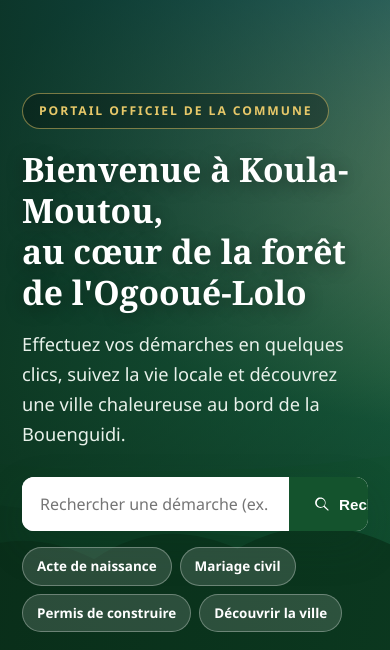
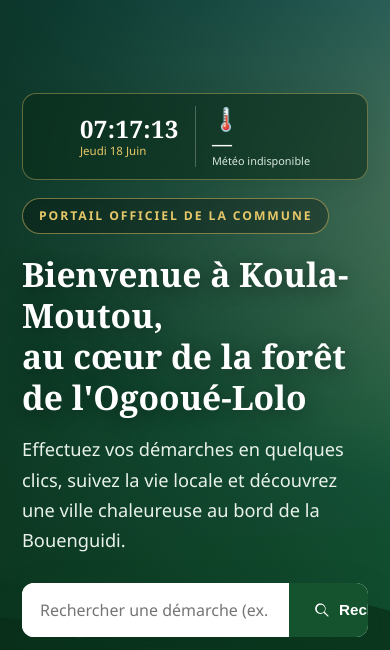
Before and after one commit to dataprocessing052006/site-koulamoutou, a plain HTML site: page index.html in a window 390 px wide. Shown: the part 154-804 px from the top of the page. Drawn offline with Linux system fonts and the light colour scheme; no server answers.

Commit message:
Ajout d'un widget météo et horloge sur la page d'accueil
- Horloge en temps réel au fuseau du Gabon (Africa/Libreville)
- Météo live de Koula-Moutou via API Open-Meteo (gratuite, sans clé),
  actualisée toutes les 15 min, avec repli si indisponible
- Widget en haut à droite du hero, responsive (centré sur mobile)

Co-Authored-By: Claude Fable 5 <noreply@anthropic.com>

```diff
--- a/css/style.css
+++ b/css/style.css
@@ -128,6 +128,27 @@ img { max-width: 100%; display: block; }
 .chips { margin-top: 16px; display: flex; flex-wrap: wrap; gap: 8px; }
 .chips a { font-size: 0.84rem; background: rgba(255,255,255,0.14); border: 1px solid rgba(255,255,255,0.3); padding: 7px 14px; border-radius: 30px; color: #fff; font-weight: 600; }
 .chips a:hover { background: rgba(255,255,255,0.26); color: #fff; }
+
+/* ====================== WIDGET MÉTÉO & HEURE ====================== */
+.widget-mh {
+  position: absolute; top: 22px; right: 22px; z-index: 3;
+  display: flex; align-items: center; gap: 16px;
+  background: rgba(8,40,22,0.55); backdrop-filter: blur(10px);
+  border: 1px solid rgba(231,200,105,0.4); border-radius: 14px;
+  padding: 12px 18px; color: #fff; box-shadow: var(--ombre);
+  max-width: calc(100% - 44px);
+}
+.widget-mh__heure { display: flex; flex-direction: column; line-height: 1.1; }
+.widget-mh__h { font-family: var(--police-titre); font-size: 1.5rem; font-weight: 700; font-variant-numeric: tabular-nums; letter-spacing: 0.02em; }
+.widget-mh__d { font-size: 0.72rem; color: var(--or-l); text-transform: capitalize; margin-top: 2px; }
+.widget-mh__sep { width: 1px; align-self: stretch; background: rgba(255,255,255,0.25); }
+.widget-mh__meteo { display: flex; flex-direction: column; line-height: 1.15; }
+.widget-mh__ico { font-size: 1.4rem; }
+.widget-mh__temp { font-family: var(--police-titre); font-size: 1.25rem; font-weight: 700; }
+.widget-mh__desc { font-size: 0.68rem; color: #d7e8de; max-width: 180px; }
+@media (max-width: 768px) {
+  .widget-mh { position: relative; top: auto; right: auto; margin: 0 22px 18px; justify-content: center; max-width: none; }
+}
 
 /* ====================== HÉROS PAGES INTERNES ====================== */
 .heros { position: relative; color: #fff; text-align: center; padding: 96px 0 104px; overflow: hidden;
--- a/index.html
+++ b/index.html
@@ -36,6 +36,21 @@
       </svg>
     </div>
     <div class="hero__veil"></div>
+
+    <!-- WIDGET MÉTÉO & HEURE -->
+    <aside class="widget-mh" id="widget-mh" aria-label="Météo et heure locale de Koula-Moutou">
+      <div class="widget-mh__heure">
+        <span class="widget-mh__h" id="mh-heure">--:--:--</span>
+        <span class="widget-mh__d" id="mh-date">Koula-Moutou</span>
+      </div>
+      <div class="widget-mh__sep"></div>
+      <div class="widget-mh__meteo" id="mh-meteo">
+        <span class="widget-mh__ico" id="mh-ico" aria-hidden="true">⛅</span>
+        <span class="widget-mh__temp" id="mh-temp">…</span>
+        <span class="widget-mh__desc" id="mh-desc">Chargement…</span>
+      </div>
+    </aside>
+
     <div class="wrap">
       <span class="tag">Portail officiel de la commune</span>
       <h1>Bienvenue à Koula-Moutou,<br>au cœur de la forêt de l'Ogooué-Lolo</h1>
@@ -193,5 +208,6 @@
 
   <script src="js/foret-ambiance.js"></script>
   <script src="js/composants.js"></script>
+  <script src="js/meteo-heure.js" defer></script>
 </body>
 </html>
--- /dev/null
+++ b/js/meteo-heure.js
@@ -0,0 +1,94 @@
+/* ===================================================================
+   Widget météo + heure locale de Koula-Moutou (page d'accueil).
+   - Heure : horloge en temps réel au fuseau du Gabon (Africa/Libreville).
+   - Météo : API Open-Meteo (gratuite, sans clé), actualisée au chargement
+     puis toutes les 15 minutes.
+   =================================================================== */
+(function () {
+  "use strict";
+
+  var LAT = -1.1373, LON = 12.4719;               // Koula-Moutou
+  var FUSEAU = "Africa/Libreville";               // WAT (UTC+1)
+
+  /* ---------------- HEURE EN TEMPS RÉEL ---------------- */
+  var elHeure = document.getElementById("mh-heure");
+  var elDate  = document.getElementById("mh-date");
+  if (elHeure) {
+    var fmtH = new Intl.DateTimeFormat("fr-FR", {
+      timeZone: FUSEAU, hour: "2-digit", minute: "2-digit", second: "2-digit", hour12: false
+    });
+    var fmtD = new Intl.DateTimeFormat("fr-FR", {
+      timeZone: FUSEAU, weekday: "long", day: "numeric", month: "long"
+    });
+    function majHeure() {
+      var maintenant = new Date();
+      elHeure.textContent = fmtH.format(maintenant);
+      if (elDate) {
+        var d = fmtD.format(maintenant);
+        elDate.textContent = d.charAt(0).toUpperCase() + d.slice(1);
+      }
+    }
+    majHeure();
+    setInterval(majHeure, 1000);
+  }
+
+  /* ---------------- MÉTÉO (Open-Meteo) ---------------- */
+  // Correspondance code WMO -> { icône, libellé français }
+  var CODES = {
+    0:  ["☀️", "Ciel dégagé"],
+    1:  ["🌤️", "Plutôt dégagé"],
+    2:  ["⛅", "Partiellement nuageux"],
+    3:  ["☁️", "Couvert"],
+    45: ["🌫️", "Brouillard"],
+    48: ["🌫️", "Brouillard givrant"],
+    51: ["🌦️", "Bruine légère"],
+    53: ["🌦️", "Bruine"],
+    55: ["🌦️", "Bruine dense"],
+    61: ["🌧️", "Pluie faible"],
+    63: ["🌧️", "Pluie"],
+    65: ["🌧️", "Forte pluie"],
+    66: ["🌧️", "Pluie verglaçante"],
+    67: ["🌧️", "Pluie verglaçante"],
+    80: ["🌦️", "Averses"],
+    81: ["🌦️", "Averses"],
+    82: ["⛈️", "Fortes averses"],
+    95: ["⛈️", "Orage"],
+    96: ["⛈️", "Orage grêleux"],
+    99: ["⛈️", "Orage grêleux"]
+  };
+
+  var elIco  = document.getElementById("mh-ico");
+  var elTemp = document.getElementById("mh-temp");
+  var elDesc = document.getElementById("mh-desc");
+  if (!elTemp) return;
+
+  var URL = "https://api.open-meteo.com/v1/forecast?latitude=" + LAT +
+            "&longitude=" + LON +
+            "&current=temperature_2m,relative_humidity_2m,weather_code,wind_speed_10m" +
+            "&timezone=" + encodeURIComponent(FUSEAU);
+
+  function chargerMeteo() {
+    fetch(URL, { cache: "no-store" })
+      .then(function (r) { if (!r.ok) throw new Error("HTTP " + r.status); return r.json(); })
+      .then(function (data) {
+        var c = data && data.current;
+        if (!c) throw new Error("données absentes");
+        var info = CODES[c.weather_code] || ["🌡️", "—"];
+        if (elIco)  elIco.textContent  = info[0];
+        elTemp.textContent = Math.round(c.temperature_2m) + "°C";
+        if (elDesc) {
+          elDesc.textContent = info[1] +
+            " · " + Math.round(c.relative_humidity_2m) + "% humidité" +
+            " · vent " + Math.round(c.wind_speed_10m) + " km/h";
+        }
+      })
+      .catch(function () {
+        if (elIco)  elIco.textContent  = "🌡️";
+        elTemp.textContent = "—";
+        if (elDesc) elDesc.textContent = "Météo indisponible";
+      });
+  }
+
+  chargerMeteo();
+  setInterval(chargerMeteo, 15 * 60 * 1000); // toutes les 15 min
+})();
```
Also changed, not shown: images/Gabonmailinfos_Koulamoutou_Bouenguidi.webp (added), images/place_independance.webp (added), images/pont.jpeg (added), 2 other files.
